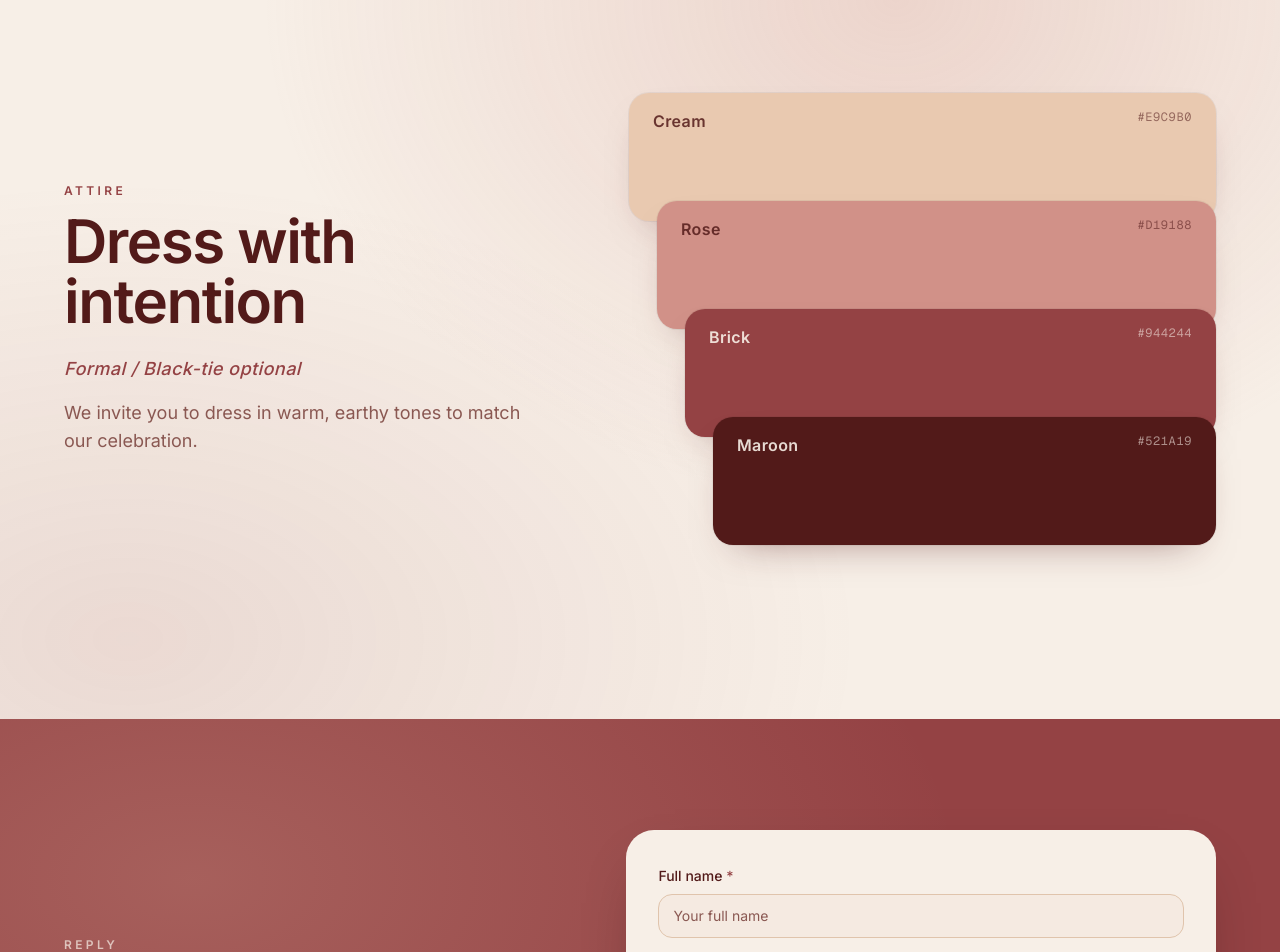
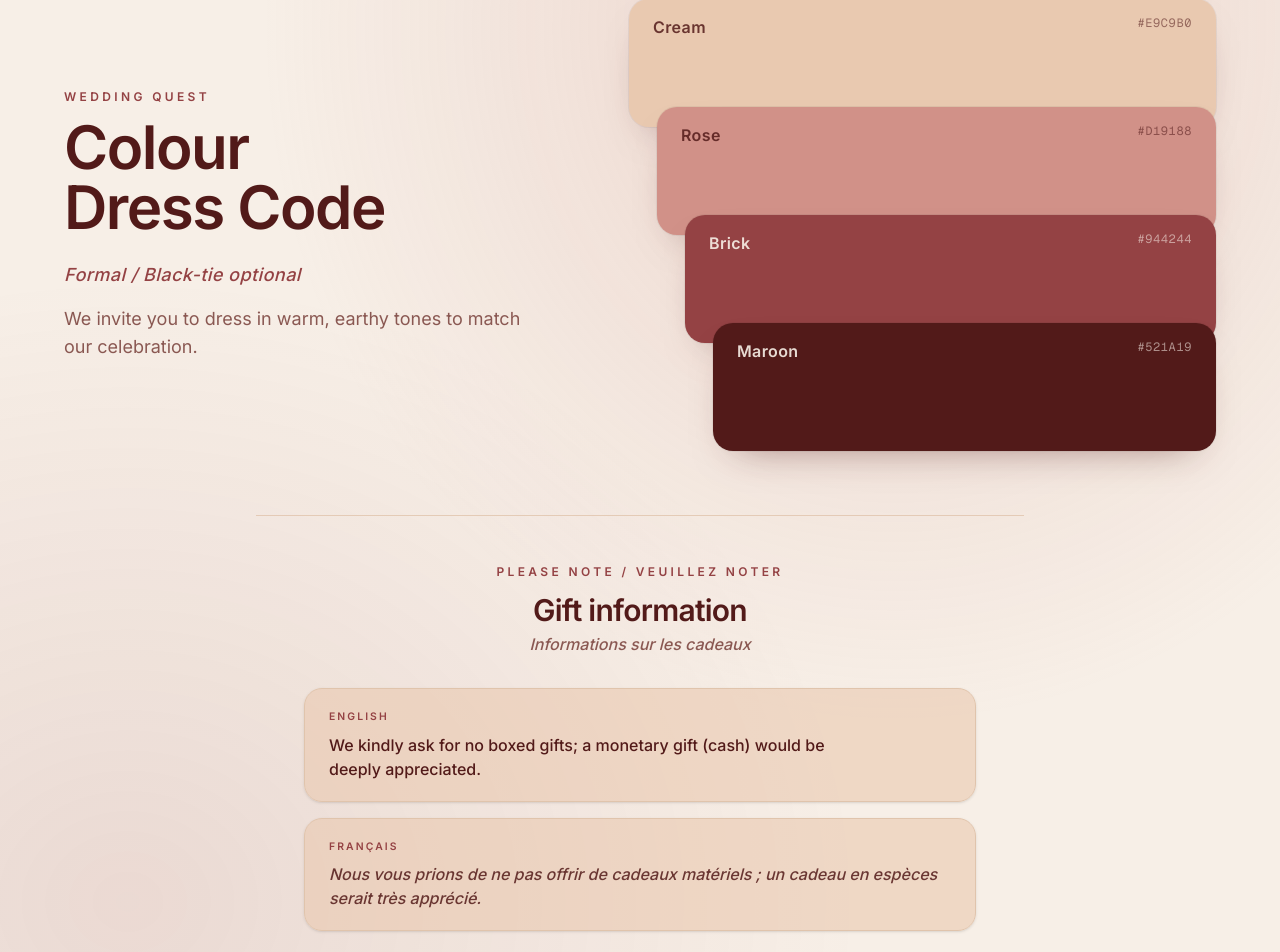
Before and after one commit to AdrianDaDon/newly-wed, a Next.js app: page / in a window 1280 px wide. Shown: the part 1824-2776 px from the top of the page. Built offline with nearby package versions, Linux system fonts and the light colour scheme.

Commit message:
fix(config): fixed misspellings and other stuff

```diff
--- a/src/app/globals.css
+++ b/src/app/globals.css
@@ -301,6 +301,12 @@
   animation-range: entry 0% entry 40%;
 }
 
+.dress-gifts {
+  animation: details-rise 0.85s cubic-bezier(0.22, 1, 0.36, 1) both;
+  animation-timeline: view();
+  animation-range: entry 10% entry 50%;
+}
+
 .dress-swatch {
   animation: dress-swatch-in 0.9s cubic-bezier(0.22, 1, 0.36, 1) both;
   animation-timeline: view();
@@ -355,6 +361,7 @@
   .details-dot,
   .dress-intro,
   .dress-swatch,
+  .dress-gifts,
   .rsvp-intro,
   .rsvp-form {
     animation: none;
--- a/src/components/dress-code-section.tsx
+++ b/src/components/dress-code-section.tsx
@@ -1,6 +1,7 @@
 import { weddingConfig } from "@/config/wedding";
 
 const { dressCode } = weddingConfig;
+const { giftInformation } = dressCode;
 
 function swatchTextClass(index: number, tone: "name" | "hex") {
   const light = index < 2;
@@ -22,7 +23,8 @@ export function DressCodeSection() {
         className="pointer-events-none absolute inset-0 -z-10 bg-[radial-gradient(ellipse_at_70%_10%,rgba(209,145,136,0.28),transparent_50%),radial-gradient(ellipse_at_10%_90%,rgba(148,66,68,0.12),transparent_45%)]"
       />
 
-      <div className="mx-auto grid w-full max-w-6xl min-w-0 grid-cols-1 items-center gap-8 sm:gap-12 lg:grid-cols-[minmax(0,0.95fr)_minmax(0,1.15fr)] lg:gap-16 xl:gap-20">
+      <div className="mx-auto flex w-full max-w-6xl min-w-0 flex-col gap-12 sm:gap-14 lg:gap-16">
+        <div className="grid w-full min-w-0 grid-cols-1 items-center gap-8 sm:gap-12 lg:grid-cols-[minmax(0,0.95fr)_minmax(0,1.15fr)] lg:gap-16 xl:gap-20">
           {/* Editorial copy */}
           <div className="dress-intro mx-auto w-full max-w-md min-w-0 text-center lg:mx-0 lg:max-w-lg lg:text-left">
             <p className="text-[0.7rem] font-semibold tracking-[0.22em] text-primary uppercase sm:text-xs sm:tracking-[0.28em]">
@@ -75,7 +77,8 @@ export function DressCodeSection() {
                   className="dress-swatch relative max-w-full"
                   style={{
                     zIndex: index + 1,
-                  marginTop: index === 0 ? 0 : "clamp(-1.25rem, -2.5vw, -1.75rem)",
+                    marginTop:
+                      index === 0 ? 0 : "clamp(-1.25rem, -2.5vw, -1.75rem)",
                     marginLeft: `min(${index * 5.5}%, ${index * 1.75}rem)`,
                     width: `calc(100% - min(${index * 5.5}%, ${index * 1.75}rem))`,
                   }}
@@ -100,6 +103,42 @@ export function DressCodeSection() {
             </ul>
           </div>
         </div>
+
+        {/* Gift information */}
+        <div className="dress-gifts mx-auto w-full max-w-3xl border-t border-border/80 pt-10 text-center sm:pt-12">
+          <p className="text-[0.7rem] font-semibold tracking-[0.22em] text-primary uppercase sm:text-xs sm:tracking-[0.28em]">
+            Please note / Veuillez noter
+          </p>
+          <h3 className="mt-3 text-2xl font-semibold tracking-tight text-foreground sm:text-3xl">
+            {giftInformation.title}
+          </h3>
+          <p className="mt-1 text-sm font-medium text-muted-foreground italic sm:text-base">
+            {giftInformation.titleFr}
+          </p>
+          <div className="mx-auto mt-6 grid w-full max-w-2xl gap-3 sm:mt-8 sm:gap-4">
+            {giftInformation.messages.map((message) => (
+              <div
+                key={message.lang}
+                lang={message.lang}
+                className="rounded-2xl border border-border bg-secondary/60 px-5 py-4 text-left shadow-sm sm:px-6 sm:py-5"
+              >
+                <p className="text-[0.65rem] font-semibold tracking-[0.2em] text-primary uppercase">
+                  {message.lang === "fr" ? "Français" : "English"}
+                </p>
+                <p
+                  className={`mt-2 text-sm text-pretty sm:text-base ${
+                    message.lang === "fr"
+                      ? "font-medium text-secondary-foreground/85 italic"
+                      : "font-medium text-secondary-foreground"
+                  }`}
+                >
+                  {message.text}
+                </p>
+              </div>
+            ))}
+          </div>
+        </div>
+      </div>
     </section>
   );
 }
--- a/src/components/rsvp-section.tsx
+++ b/src/components/rsvp-section.tsx
@@ -92,16 +92,20 @@ export function RsvpSection() {
           <p className="mt-4 text-sm text-pretty text-primary-foreground/80 sm:mt-6 sm:text-base lg:text-lg">
             {rsvp.message}
           </p>
-          <p className="mt-4 text-sm font-medium text-primary-foreground/65 italic sm:mt-5">
-            Kindly reply by {rsvp.deadline}
-          </p>
+
           <ul className="mt-6 space-y-3 sm:mt-8">
             {rsvp.notices.map((notice) => (
               <li
-                key={notice}
-                className="rounded-2xl bg-secondary px-4 py-3.5 text-left text-sm font-semibold text-pretty text-secondary-foreground shadow-sm ring-1 ring-secondary-foreground/10 sm:px-5 sm:py-4 sm:text-base"
+                key={notice.text}
+                className={cn(
+                  "rounded-2xl bg-secondary px-4 py-3.5 text-left text-sm font-semibold text-pretty shadow-sm ring-1 sm:px-5 sm:py-4 sm:text-base",
+                  notice.accent === "red"
+                    ? "text-red-600 ring-red-600/25"
+                    : "text-secondary-foreground ring-secondary-foreground/10",
+                  notice.uppercase && "uppercase tracking-wide",
+                )}
               >
-                {notice}
+                {notice.text}
               </li>
             ))}
           </ul>
--- a/src/config/wedding.ts
+++ b/src/config/wedding.ts
@@ -1,7 +1,7 @@
 export const weddingConfig = {
   siteName: "Newly Wed",
   couple: {
-    groom: "Johnathan",
+    groom: "Jonathan",
     bride: "Filly",
   },
   /** ISO datetime used by the countdown timer */
@@ -36,8 +36,8 @@ export const weddingConfig = {
     description: "Dinner, dancing & celebration",
   },
   dressCode: {
-    eyebrow: "Attire",
-    title: "Dress with intention",
+    eyebrow: "Wedding Quest",
+    title: "Colour Dress Code",
     formal: "Formal / Black-tie optional",
     description:
       "We invite you to dress in warm, earthy tones to match our celebration.",
@@ -47,6 +47,20 @@ export const weddingConfig = {
       { name: "Brick", hex: "#944244" },
       { name: "Maroon", hex: "#521A19" },
     ],
+    giftInformation: {
+      title: "Gift information",
+      titleFr: "Informations sur les cadeaux",
+      messages: [
+        {
+          lang: "en",
+          text: "We kindly ask for no boxed gifts; a monetary gift (cash) would be deeply appreciated.",
+        },
+        {
+          lang: "fr",
+          text: "Nous vous prions de ne pas offrir de cadeaux matériels ; un cadeau en espèces serait très apprécié.",
+        },
+      ],
+    },
   },
   rsvp: {
     eyebrow: "Reply",
@@ -60,8 +74,11 @@ export const weddingConfig = {
     successMessage:
       "Your reply is on its way. We can't wait to celebrate with you.",
     notices: [
-      "No kids allowed and partners only by invite",
-      "Cash gifts only",
+      {
+        text: "No kids allowed and partners only by invite",
+        uppercase: false,
+        accent: null,
+      },
     ],
     fields: {
       name: {
```
Lines whose indentation alone changed are shown as unchanged.
